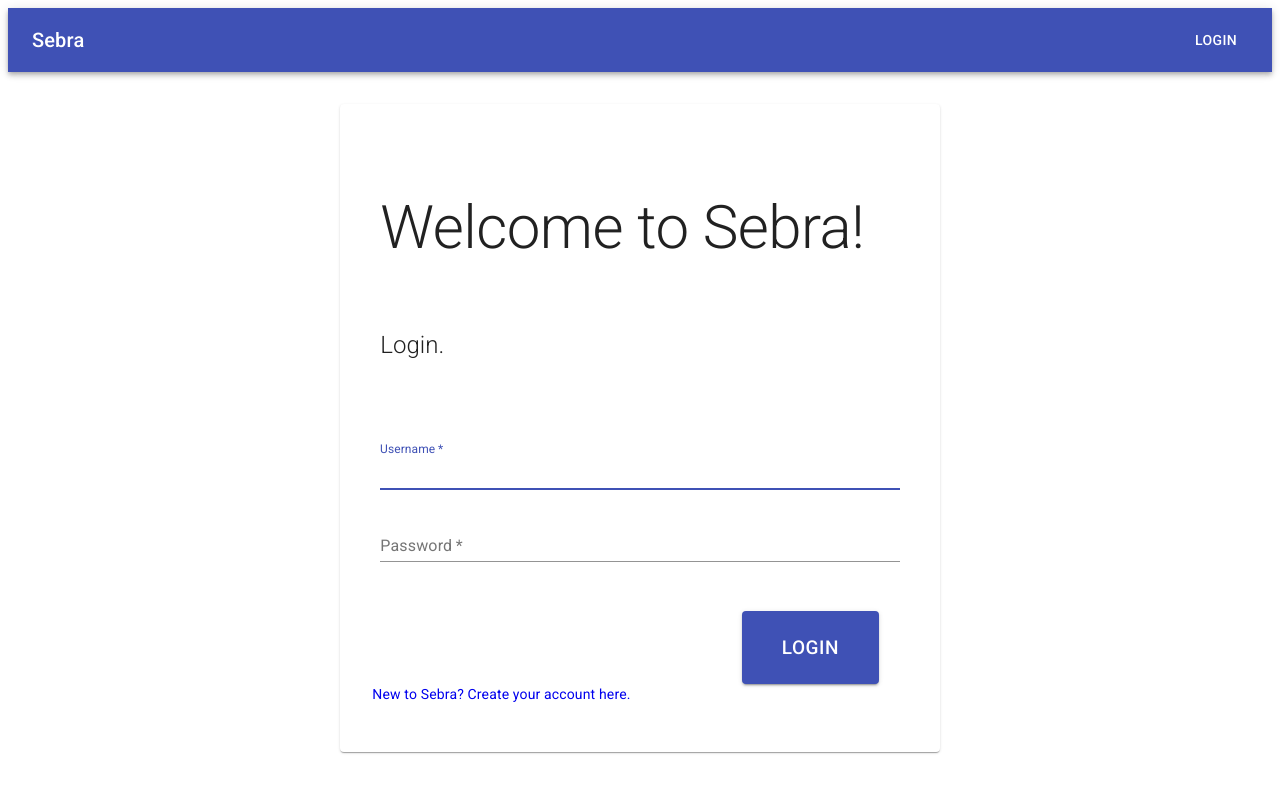
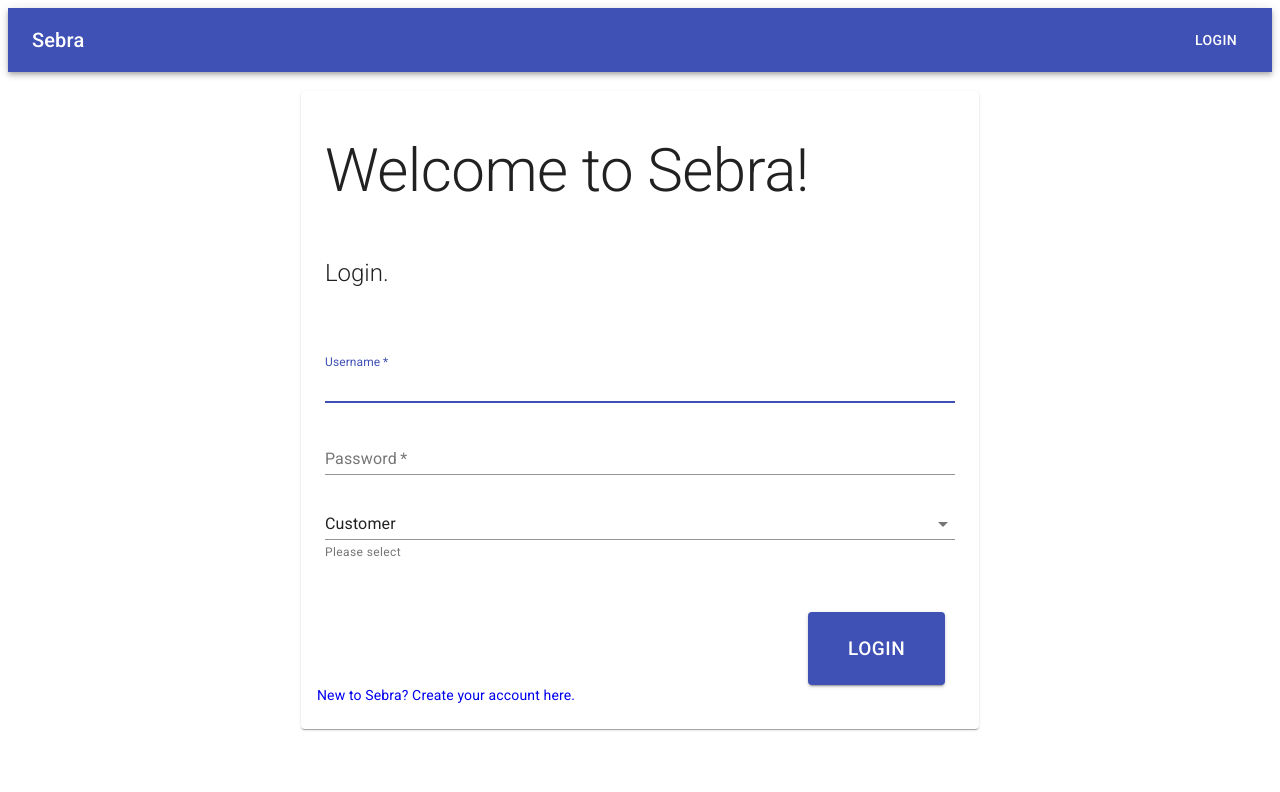
Before and after one commit to allensh11/Sebra, a React (Create React App) app in the folder client/: page /dashboard#/login in a window 1280 px wide. Shown: the top 792 px of the page. Built offline with nearby package versions, Linux system fonts and the light colour scheme.

Commit message:
Added type field to Auth

```diff
--- a/client/src/components/Auth.js
+++ b/client/src/components/Auth.js
@@ -5,6 +5,7 @@ import Paper from '@material-ui/core/Paper';
 import Typography from '@material-ui/core/Typography';
 import TextField from '@material-ui/core/TextField';
 import Button from '@material-ui/core/Button';
+import MenuItem from '@material-ui/core/MenuItem';
 import { useDispatch } from 'react-redux';
 import { login } from '../store/actions/auth';
 import { createUser } from '../store/actions/users';
@@ -16,21 +17,21 @@ const useStyles = makeStyles(theme => ({
     flexDirection: 'column',
     alignItems: 'center',
     justifyContent: 'center',
-    marginTop: '2.5%'
+    marginTop: '1.5%'
   },
   paperContainer: {
-    padding: theme.spacing(6, 4),
+    padding: theme.spacing(3, 2),
   },
   headerContainer: {
     width: '100%',
     maxWidth: 500,
-    margin: '40px 0px',
+    margin: '20px 0px',
   },
   header1: {
     marginLeft: '8px'
   },
   header2: {
-    margin: '65px 0px 65px 8px',
+    margin: '50px 0px 50px 8px',
     fontWeight: 250
   },
   formContainer1: {
@@ -38,12 +39,18 @@ const useStyles = makeStyles(theme => ({
   },
   formContainer2: {
     display: 'flex',
-    flexWrap: 'wrap'
+    flexWrap: 'wrap',
   },
   textField: {
     marginLeft: theme.spacing(1),
     marginRight: theme.spacing(1),
     width: '100%'
+  },
+  textFieldType: {
+    marginLeft: theme.spacing(1),
+    marginRight: theme.spacing(1),
+    width: '100%',
+    marginTop: '25px'
   },
   dense: {
     marginTop: 19,
@@ -54,7 +61,7 @@ const useStyles = makeStyles(theme => ({
   button: {
     textAlign: 'right',
     marginTop: '41px',
-    marginLeft: '69%',
+    marginLeft: '76%',
     fontSize: '19px',
     padding: '20px 40px'
   },
@@ -63,13 +70,25 @@ const useStyles = makeStyles(theme => ({
   }
 }));
 
+const types = [
+  {
+    value: 'customer',
+    label: 'Customer',
+  },
+  {
+    value: 'business',
+    label: 'Business',
+  },
+];
+
 const Auth = ({ pathname, history }) => {
   const classes = useStyles();
 
   const [state, setState] = React.useState({
     username: '',
     password: '',
-    error: ''
+    /* error: '' */
+    type: 'customer',
   });
 
   const handleChange = id => e => {
@@ -121,6 +140,23 @@ const Auth = ({ pathname, history }) => {
               onChange={handleChange('password')}
               margin="normal"
             />
+            <TextField
+              id="type"
+              select
+              label=""
+              className={classes.textFieldType}
+              value={state.type}
+              onChange={handleChange('type')}
+              SelectProps={{ MenuProps: { className: classes.menu }}}
+              helperText="Please select"
+              margin="normal"
+            >
+              {types.map(option => (
+                <MenuItem key={option.value} value={option.value}>
+                  {option.label}
+                </MenuItem>
+              ))}
+            </TextField>
             <Button onClick={ e => handleSubmit(e) } variant="contained" color="primary" className={classes.button}>
               { pathname === '/login' ? 'Login' : 'Create' }
             </Button>
--- a/client/src/store/actions/auth.js
+++ b/client/src/store/actions/auth.js
@@ -1,5 +1,5 @@
 import { SET_AUTH } from '../constants';
-//import axios from 'axios';
+import axios from 'axios';
 
 
 const _setAuth = auth => ({
@@ -14,11 +14,21 @@ export const logout = history => {
 
 export const login = (credentials, history) => (
     dispatch => {
-        const auth = {
+        /* const auth = {
             id: 123,
             balance: 5
         }
         history.push(`/account/${auth.id}`);
-        dispatch(_setAuth(auth));
+        dispatch(_setAuth(auth)); */
+
+        credentials = { username: 'allen2', recipientAddress: '4f518290107c5420bc80bb314783469e1d863c4dcea576334def709b03a8557b', amount: 1 }
+        console.log(credentials)
+        axios.post('https://vast-plains-55545.herokuapp.com/api/transaction', credentials)
+            .then(res => res.data)
+            .then(data => {
+                console.log(data)
+                //dispatch(_setAuth(auth));
+            })
+            .catch(err => console.log(err))
     }
 )
```
